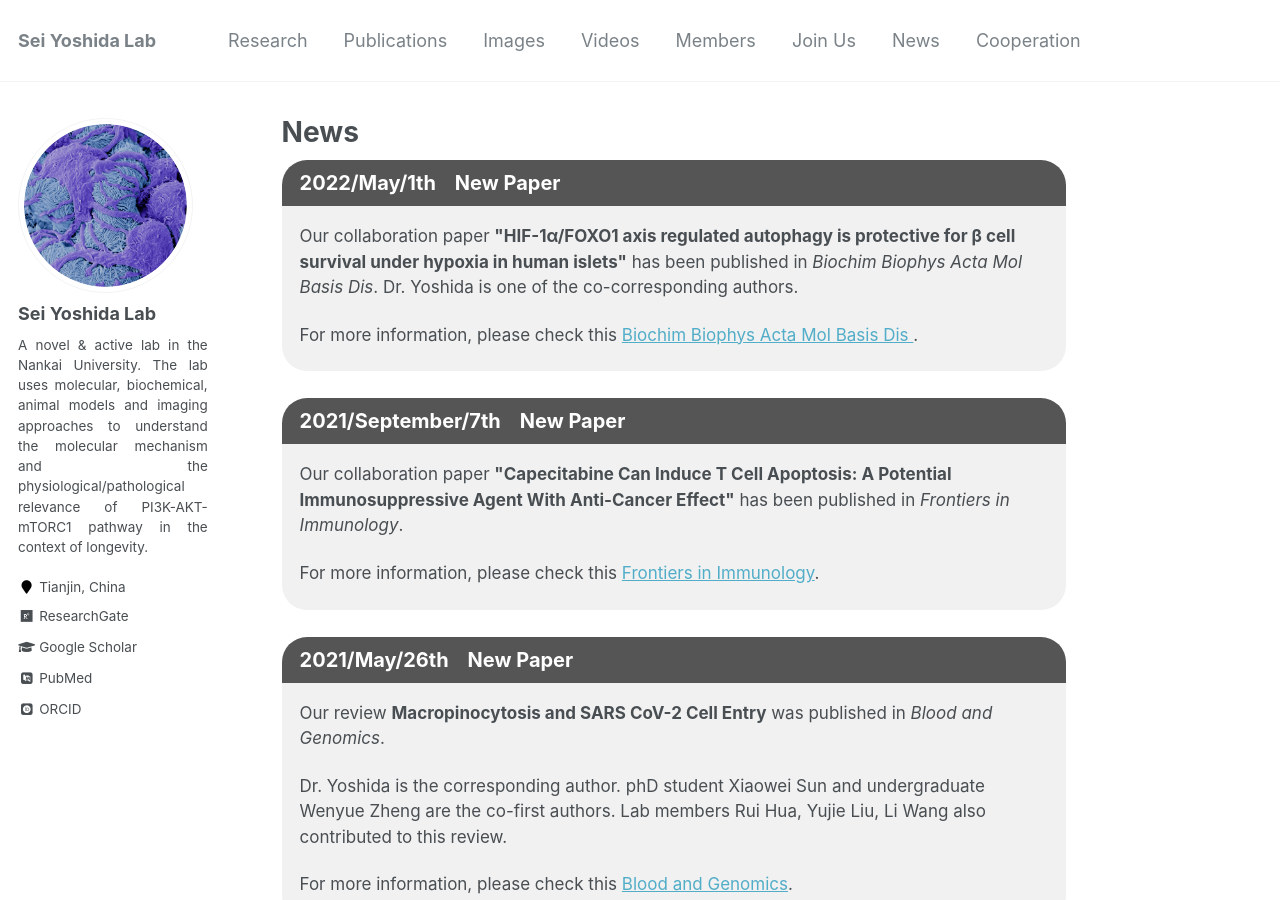
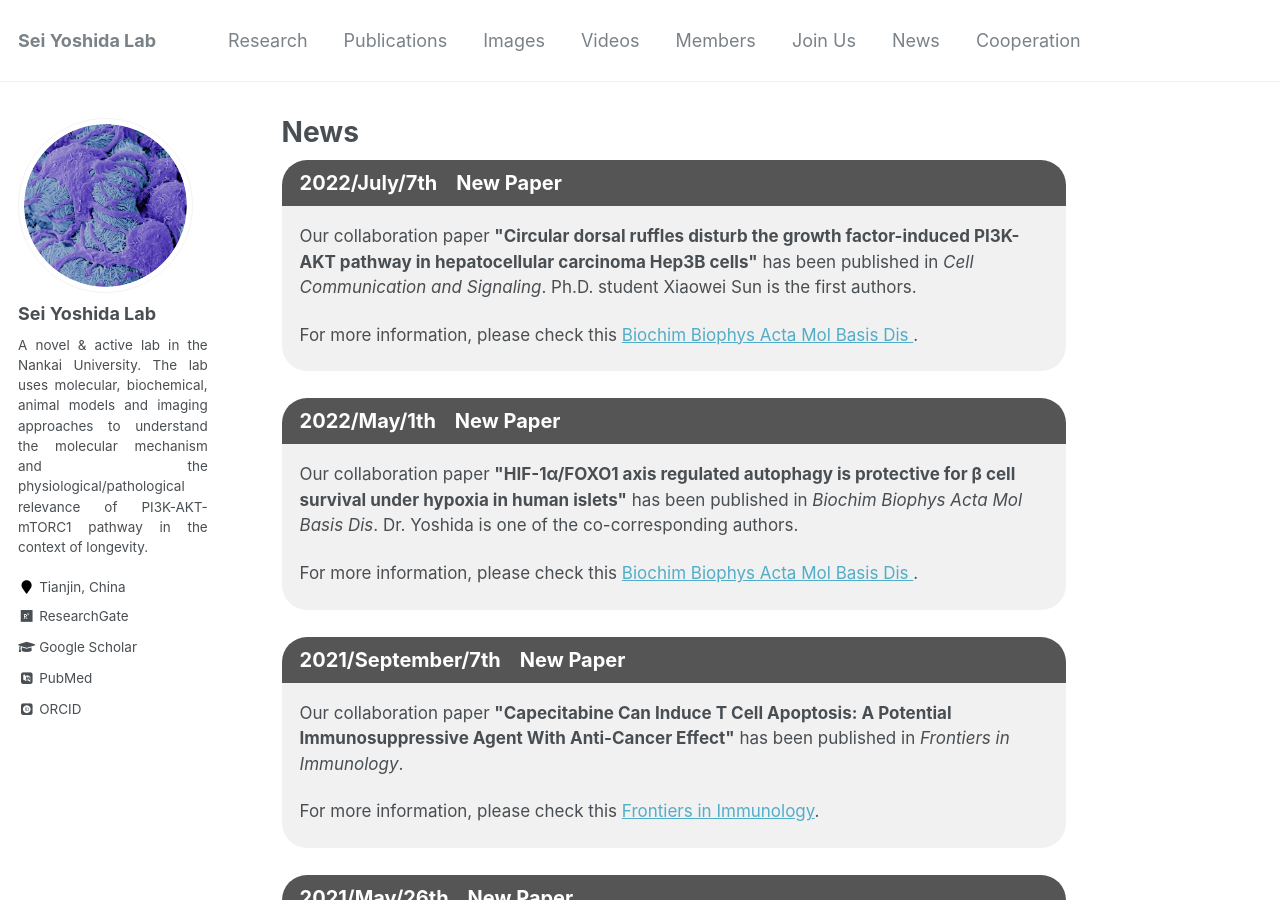
Before and after one commit to seiyoshida-lab/seiyoshida-lab.github.io, a Jekyll site: the page built from _pages/news.md, in a window 1280 px wide and 900 px high. Built offline with Jekyll 4.4.1, drawn with Linux system fonts in a browser that asks for light colours; some web fonts are replaced.

Commit message:
Update news.md

```diff
--- a/_pages/news.md
+++ b/_pages/news.md
@@ -34,6 +34,14 @@ author_profile: true
 </style>
 </head>
 <body>
+  <div class="li"><b>2022/July/7th &nbsp;&nbsp; New Paper</b></div>
+<div class="content">
+  <p>Our collaboration paper <b>"Circular dorsal ruffles disturb the growth factor-induced PI3K-AKT pathway in hepatocellular carcinoma Hep3B cells"</b> has been published in <i>Cell Communication and Signaling</i>. Ph.D. student Xiaowei Sun is the first authors. </p>
+  <p>For more information, please check this <a href="https://www.//biosignaling.biomedcentral.com/articles/10.1186/s12964-022-00911-6
+" target="_blank">Biochim Biophys Acta Mol Basis Dis </a>. </p>
+</div>
+  <br>
+
   <div class="li"><b>2022/May/1th &nbsp;&nbsp; New Paper</b></div>
 <div class="content">
   <p>Our collaboration paper <b>"HIF-1α/FOXO1 axis regulated autophagy is protective for β cell survival under hypoxia in human islets"</b> has been published in <i>Biochim Biophys Acta Mol Basis Dis</i>. Dr. Yoshida is one of the co-corresponding authors. </p>
```
